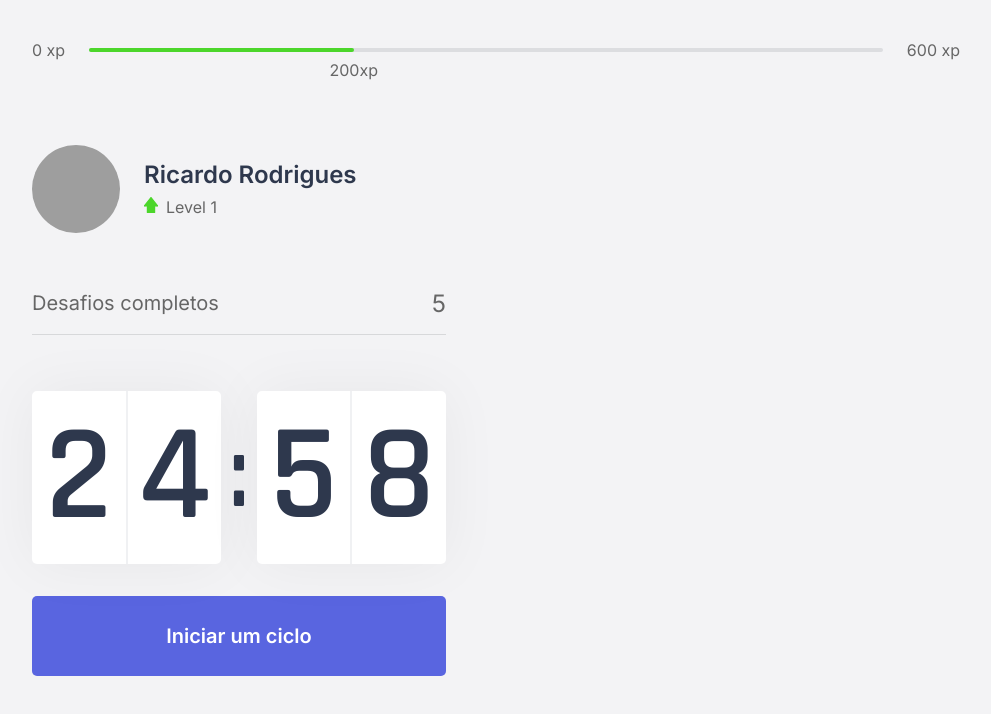
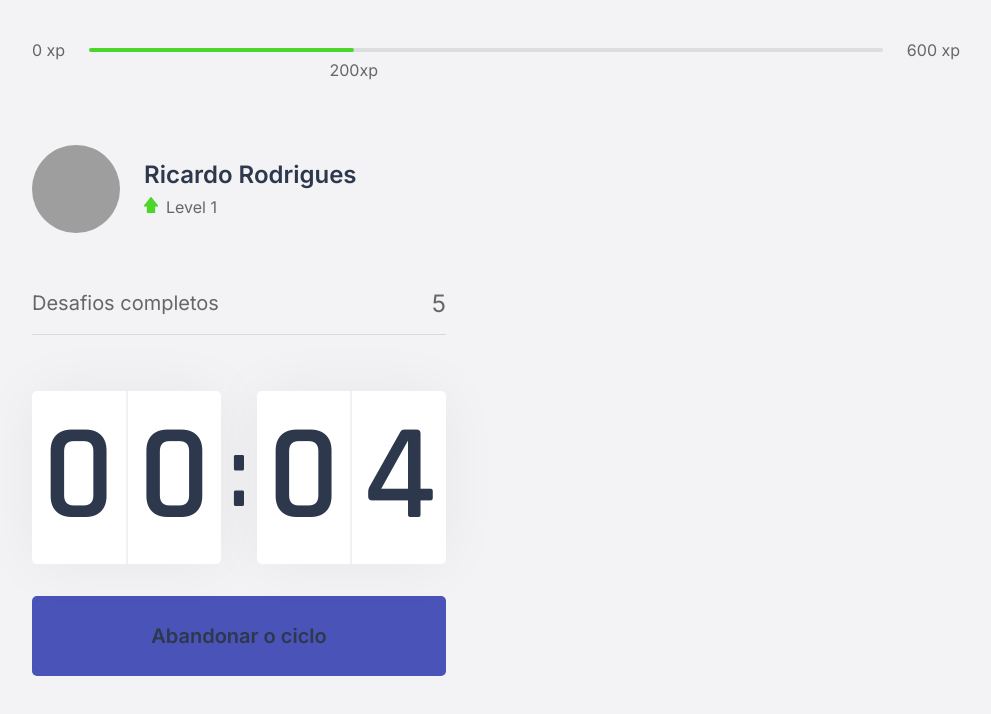
Before and after one commit to ricardorodriguespes17/moveit, a Next.js app: page / in a window 1280 px wide. Both pictures are taken after a click on the button "Iniciar um ciclo". Shown: the top 714 px of the page, without its empty margins (144-1135 px from the left). Built offline with nearby package versions, Linux system fonts and the light colour scheme; grey boxes are pictures that could not be loaded.

Commit message:
finished countdown

```diff
--- a/src/components/Countdown.tsx
+++ b/src/components/Countdown.tsx
@@ -2,11 +2,14 @@
 
 import styles from '../styles/components/Countdown.module.css'
 
+let countdownTimeout:NodeJS.Timeout
+
 function Countdown() {
 
-  const [time, setTime] = useState(25 * 60);
+  const [time, setTime] = useState(0.1 * 60);
 
-  const [active, setActive] = useState(false);
+  const [isActive, setIsActive] = useState(false);
+  const [hasFinished, setHasFinished] = useState(false);
 
   const minutes = Math.floor(time / 60);
   const seconds = time % 60;
@@ -15,15 +18,24 @@
   const [secondLeft, secondRight] = String(seconds).padStart(2, '0').split("")
 
   useEffect(() => {
-    if(active && time > 0) {
-      setTimeout(() => {
+    if(isActive && time > 0) {
+      countdownTimeout = setTimeout(() => {
         setTime(time - 1)
       }, 1000)
+    } else if (isActive && time === 0) {
+      setHasFinished(true);
+      setIsActive(false);
     }
-  }, [active, time])
+  }, [isActive, time])
 
   function startCountdown() {
-    setActive(true);
+    setIsActive(true);
+  }
+
+  function resetCountdown() {
+    clearTimeout(countdownTimeout)
+    setIsActive(false);
+    setTime(0.1 * 60)
   }
 
   return (
@@ -40,9 +52,23 @@
         </div>
       </div>
 
-      <button type="button" className={styles.startCountdownButton} onClick={startCountdown}>
-        Iniciar um ciclo
-      </button>
+      {hasFinished ? (
+        <button disabled className={styles.startCountdownButton}>
+          Ciclo encerrado
+        </button>
+      ) : (
+        <>
+          {isActive ? (
+            <button type="button" className={`${styles.startCountdownButton} ${styles.startCountdownButtonActive}`} onClick={resetCountdown}>
+              Abandonar o ciclo
+            </button>
+          ) : (
+            <button type="button" className={styles.startCountdownButton} onClick={startCountdown}>
+              Iniciar um ciclo
+            </button>
+          )}
+        </>
+      )}
     </div>
   )
 }
--- a/src/styles/components/Countdown.module.css
+++ b/src/styles/components/Countdown.module.css
@@ -57,6 +57,22 @@
   transition: background-color 200ms;
 }
 
-.startCountdownButton:hover {
+.startCountdownButton:not(:disabled) {
   background: var(--blue-dark);
 }
+
+.startCountdownButtonActive {
+  background-color: var(--white);
+  color: var(--title);
+}
+
+.startCountdownButtonActive:hover {
+  background-color: var(--red);
+  color: var(--white);
+}
+
+.startCountdownButton:disabled {
+  background-color: var(--white);
+  color: var(--text);
+  cursor: not-allowed;
+}
--- a/src/styles/global.css
+++ b/src/styles/global.css
@@ -2,6 +2,7 @@
   margin: 0;
   padding: 0;
   border: 0;
+  outline: 0;
   box-sizing: border-box;
 }
 
```
